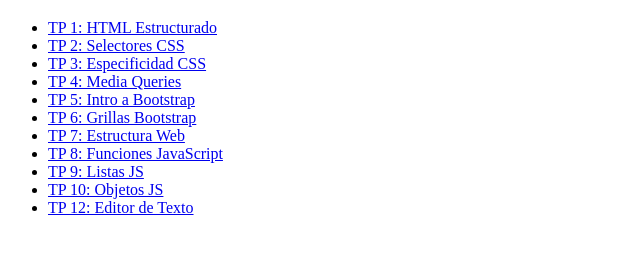
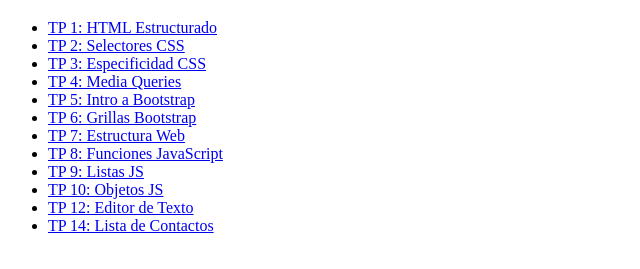
Before and after one commit to KevinAvila07/plataformas-moviles-entregas, a plain HTML site: page index.html in a window 1280 px wide. Shown: the part 61-330 px from the top of the page, without its empty margins (0-640 px from the left). Drawn offline with Linux system fonts and the light colour scheme.

Commit message:
Update index.html

```diff
--- a/index.html
+++ b/index.html
@@ -21,6 +21,7 @@
         <li><a href="tp-9/index.html">TP 9: Listas JS</a></li>
         <li><a href="tp-10/index.html">TP 10: Objetos JS</a></li>
         <li><a href="tp-12/index.html">TP 12: Editor de Texto</a></li>
+        <li><a href="tp-14/index.html">TP 14: Lista de Contactos</a></li>
     </ul>
 </body>
 
```
